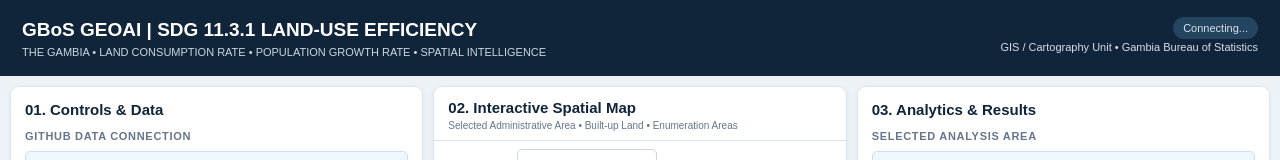
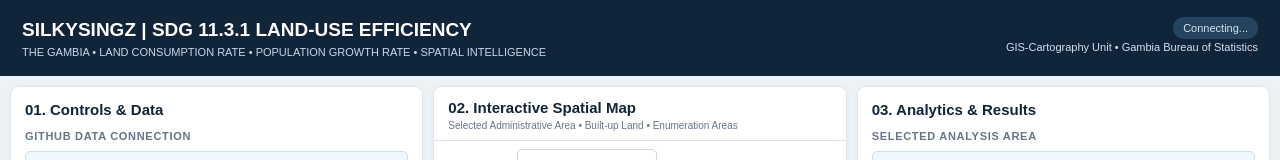
Before and after one commit to silkysingz94-oss/SDG_11, a plain HTML site: page index.html in a window 1280 px wide. Shown: the top 160 px of the page. Drawn offline with nearby package versions, Linux system fonts and the light colour scheme; a script that the page names is missing.

```diff
--- a/index.html
+++ b/index.html
@@ -4,7 +4,7 @@
 <head>
 <meta charset="UTF-8">
 <meta name="viewport" content="width=device-width, initial-scale=1.0">
-<title>GBoS GEOAI | SDG 11.3.1 Land-Use Efficiency</title>
+<title>SILKYSINGZ | SDG 11.3.1 LAND-USE EFFICIENCY</title>
 
 <link rel="stylesheet" href="https://unpkg.com/leaflet@1.9.4/dist/leaflet.css">
 
@@ -94,12 +94,12 @@ footer{font-size:9px;color:var(--muted);line-height:1.6;margin-top:12px}
 <body>
 <header>
  <div>
-  <h1>GBoS GEOAI | SDG 11.3.1 LAND-USE EFFICIENCY</h1>
+  <h1>SILKYSINGZ | SDG 11.3.1 LAND-USE EFFICIENCY</h1>
   <p>THE GAMBIA • LAND CONSUMPTION RATE • POPULATION GROWTH RATE • SPATIAL INTELLIGENCE</p>
  </div>
  <div class="header-right">
   <div><span class="status" id="connectionStatus">Connecting...</span></div>
-  <div>GIS / Cartography Unit • Gambia Bureau of Statistics</div>
+  <div>GIS-Cartography Unit • Gambia Bureau of Statistics</div>
  </div>
 </header>
 
```
